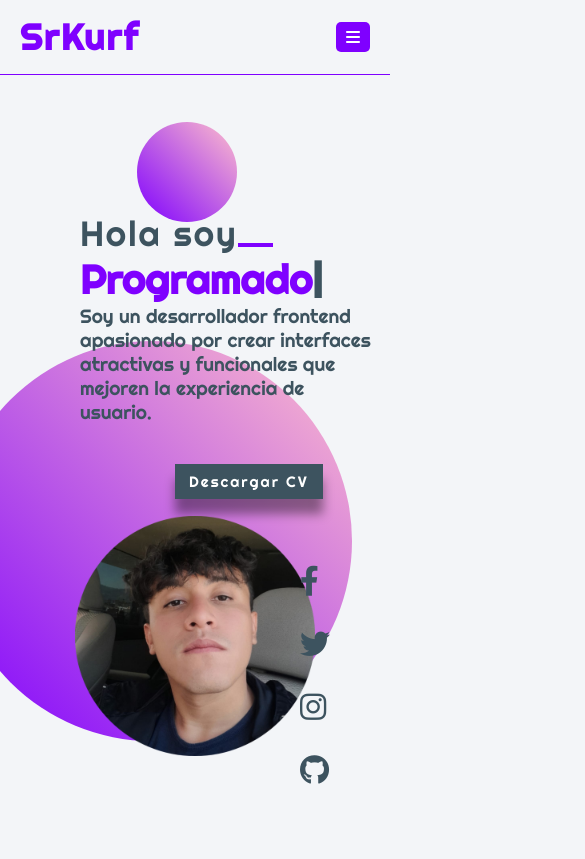
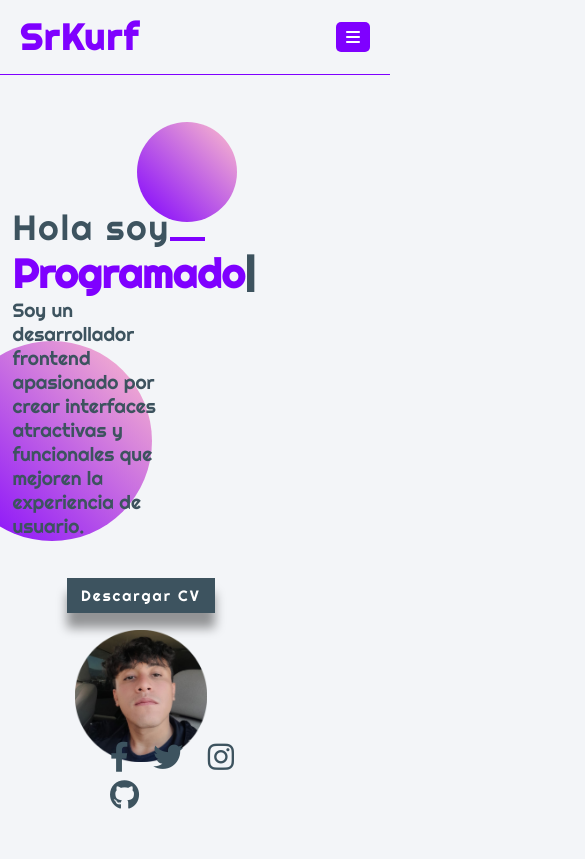
Before and after one commit to srkurf/inf-portafolio, a plain HTML site: page index.html in a window 390 px wide. Shown: the top 859 px of the page, 585 px wide, since content can reach past the window. Drawn offline with nearby package versions, Linux system fonts and the light colour scheme.

Commit message:
Agregrando el @media

```diff
--- a/css/styles.scss
+++ b/css/styles.scss
@@ -63,7 +63,7 @@ body {
 .inicio {
   background: #f3f5f8;
   background-size: cover;
-  width: 100%;
+  width: 100vw;
   height: 100vh;
   color: #fff;
   display: flex;
@@ -185,7 +185,7 @@ footer {
   width: 100%;
   display: flex;
   padding: 30px 100px;
-  justify-content: space-between;
+  justify-content: flex-end;
   align-items: flex-end;
   background: #f3f5f8;
   .redes {
@@ -252,20 +252,15 @@ footer {
   }
 }
 @media screen and (max-width: 767px) {
+  .inicio {
     .inf {
-    display: block;
       flex-direction: column;
       .inf-text {
-      display: block;
         margin-top: 150px;
         margin-left: -200px;
-      width: 800px;
       }
-  }
-  .inicio .inf .inf-img {
+      .inf-img {
         .imgbox {
-      display: block;
-      max-width: 100%;
           margin-left: 80px;
           img {
             width: 40%;
@@ -275,15 +270,10 @@ footer {
           }
         }
       }
-  footer {
-    display: flex;
-    justify-content: flex-end;
-    width: 100%;
-    bottom: 0px;
-    margin-right: 0px;
-  }
-  footer .redes a {
-    display: block;
-    margin-right: -100px;
+      &::before {
+        height: 200px;
+        width: 200px;
       }
     }
+  }
+}
```
Also changed, not shown: css/styles.css, 1 other file. Lines whose indentation alone changed are shown as unchanged.
